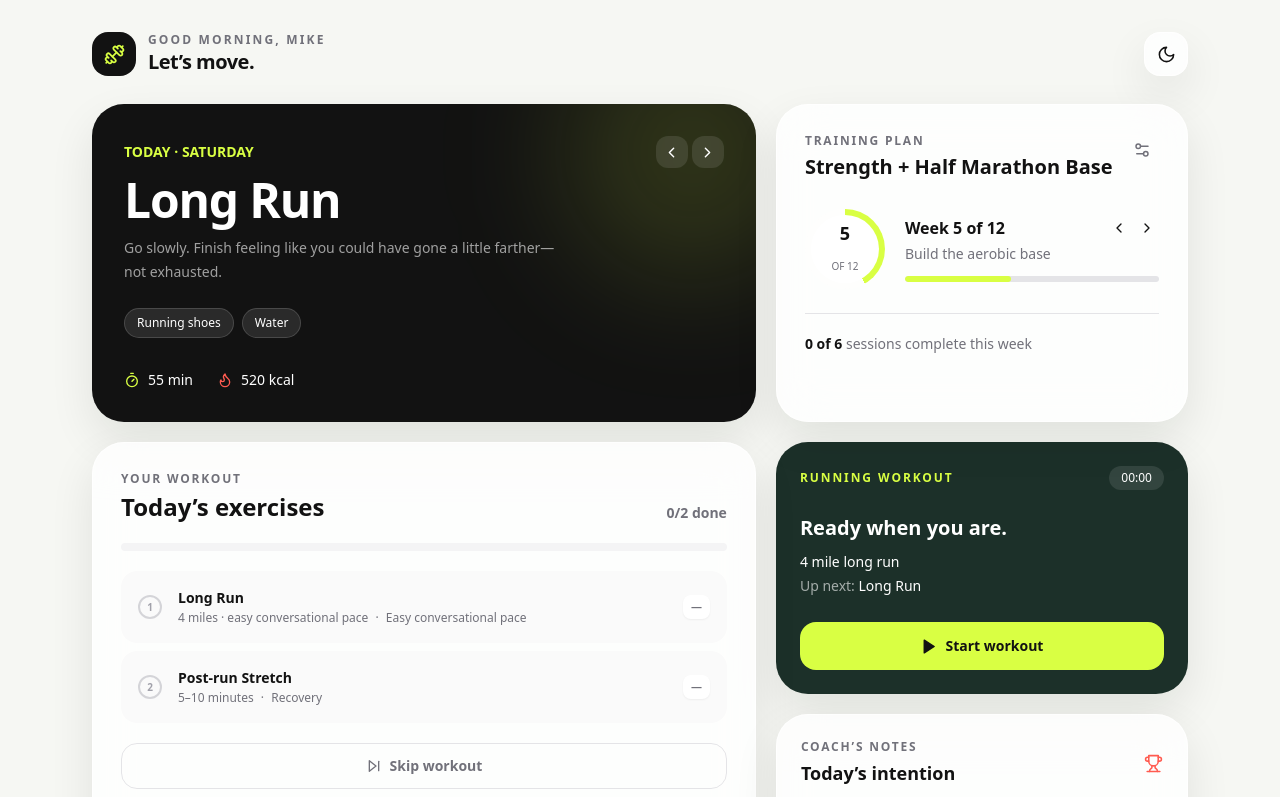
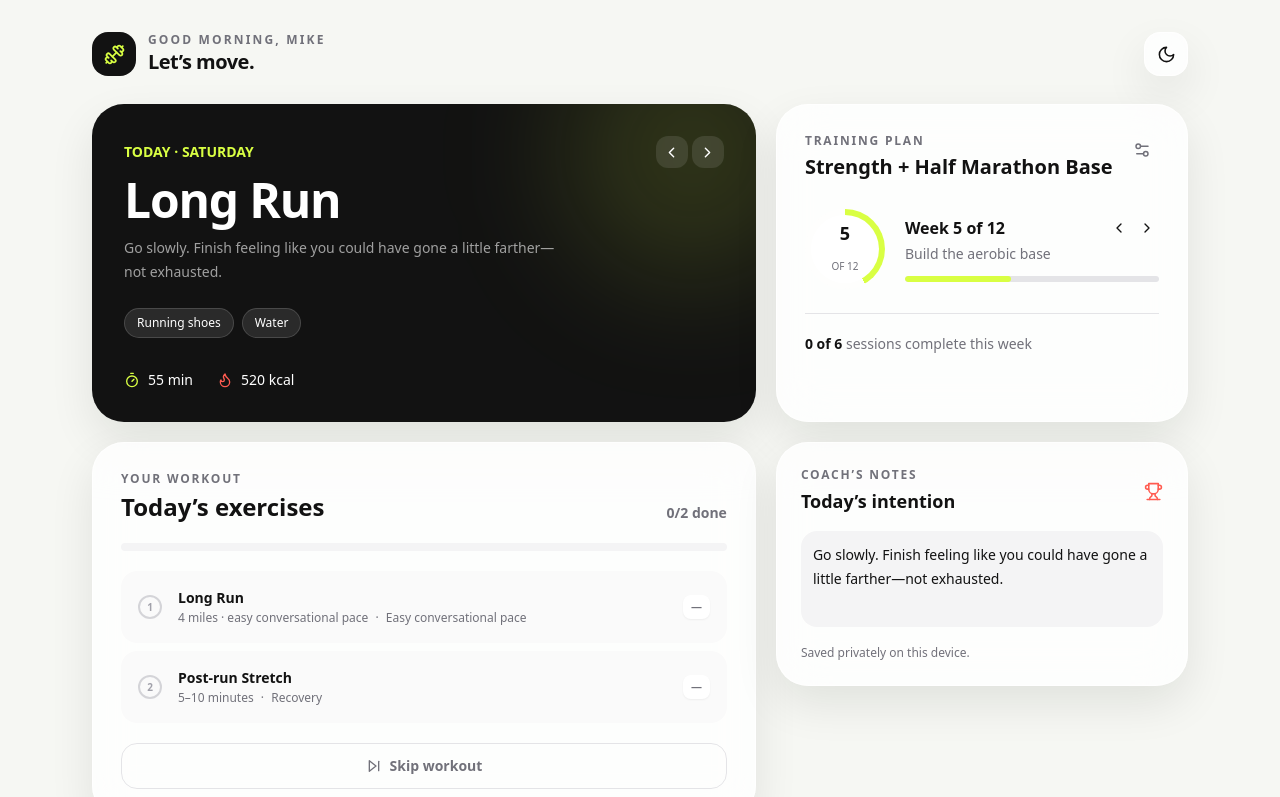
Before and after one commit to MrMikeG/FitnessTracker, a Next.js app: page / in a window 1280 px wide. Shown: the top 797 px of the page. Built offline with nearby package versions, Linux system fonts and the light colour scheme.

Commit message:
Add files via upload

```diff
--- a/app/page.tsx
+++ b/app/page.tsx
@@ -1,9 +1,8 @@
 'use client'
 
-import { useEffect, useMemo, useState } from 'react'
+import { useEffect, useState } from 'react'
 import plan from '@/data/training-plan.json'
-import { Check, ChevronLeft, ChevronRight, CircleCheck, Dumbbell, Flame, Moon, Play, Settings2, SkipForward, Sun, Timer, Trophy, X } from 'lucide-react'
-import { Button } from '@/components/ui/button'
+import { Check, ChevronLeft, ChevronRight, CircleCheck, Dumbbell, Flame, Moon, Settings2, SkipForward, Sun, Timer, Trophy } from 'lucide-react'
 
 type Exercise = (typeof plan.schedule)[keyof typeof plan.schedule]['exercises'][number]
 
@@ -31,14 +30,11 @@ export default function Home() {
   const weekIndex = selectedWeek - 1
   const workoutKey = `${selectedWeek}-${dayKey}`
   const phase = selectedWeek <= 4 ? 'Foundation phase' : selectedWeek <= 8 ? 'Build the aerobic base' : 'Endurance phase'
-  const runFocus = dayKey === 'monday' ? `Easy run · ${plan.weekSettings.easyRun[weekIndex]}` : dayKey === 'wednesday' ? plan.weekSettings.speedRun[weekIndex] : dayKey === 'saturday' ? `${plan.weekSettings.longRunMiles[weekIndex]} mile long run` : null
-  const exercises = workout.exercises.map(exercise => exercise.id === 'speed-session' ? { ...exercise, detail: plan.weekSettings.speedRun[weekIndex] } : exercise.id === 'long-run' ? { ...exercise, detail: `${plan.weekSettings.longRunMiles[weekIndex]} miles · easy conversational pace` } : exercise)
+  const exercises = workout.exercises.map(exercise => exercise.id === 'easy-run' ? { ...exercise, detail: `${plan.weekSettings.easyRun[weekIndex]} · easy conversational pace` } : exercise.id === 'speed-session' ? { ...exercise, detail: plan.weekSettings.speedRun[weekIndex] } : exercise.id === 'long-run' ? { ...exercise, detail: `${plan.weekSettings.longRunMiles[weekIndex]} miles · easy conversational pace` } : exercise)
   const [completedByDay, setCompletedByDay] = useState<Record<string, string[]>>({})
   const [completedWorkouts, setCompletedWorkouts] = useState<string[]>([])
   const [skippedDays, setSkippedDays] = useState<string[]>([])
   const [notesByWorkout, setNotesByWorkout] = useState<Record<string, string>>({})
-  const [running, setRunning] = useState(false)
-  const [elapsed, setElapsed] = useState(0)
   const [dark, setDark] = useState(false)
   const [hydrated, setHydrated] = useState(false)
 
@@ -70,15 +66,8 @@ export default function Home() {
     const progress: SavedProgress = { completedByDay, completedWorkouts, skippedDays, notesByWorkout, selectedDayIndex, selectedWeek, dark }
     window.localStorage.setItem(storageKey, JSON.stringify(progress))
   }, [completedByDay, completedWorkouts, dark, hydrated, notesByWorkout, selectedDayIndex, selectedWeek, skippedDays])
-  useEffect(() => {
-    if (!running) return
-    const t = window.setInterval(() => setElapsed(s => s + 1), 1000)
-    return () => window.clearInterval(t)
-  }, [running])
 
   const percent = Math.round((completed.length / exercises.length) * 100)
-  const time = `${String(Math.floor(elapsed / 60)).padStart(2, '0')}:${String(elapsed % 60).padStart(2, '0')}`
-  const next = useMemo(() => exercises.find(e => !completed.includes(e.id)) ?? exercises[0], [completed, exercises])
   const toggle = (id: string) => setCompletedByDay(days => {
     const current = days[workoutKey] ?? []
     return { ...days, [workoutKey]: current.includes(id) ? current.filter(x => x !== id) : [...current, id] }
@@ -127,12 +116,6 @@ export default function Home() {
         </div>
 
         <div className="space-y-5">
-          <section className={`rounded-4xl p-6 text-white shadow-soft ${running ? 'bg-[#26483f]' : 'bg-[#1c3029]'}`}>
-            <div className="flex items-center justify-between"><span className="text-xs font-bold tracking-[.16em] text-lime">RUNNING WORKOUT</span><span className="rounded-full bg-white/10 px-3 py-1 text-xs font-medium">{time}</span></div>
-            <h3 className="mt-6 text-xl font-bold">{running ? 'You’re in the zone.' : 'Ready when you are.'}</h3>
-            <p className="mt-2 text-sm leading-6 text-white/60">{runFocus ? <><span className="font-medium text-white">{runFocus}</span><br/>Up next: </> : 'Up next: '}<span className="font-medium text-white">{next.name}</span></p>
-            <Button onClick={() => setRunning(!running)} className="mt-6 w-full gap-2">{running ? <><X size={17}/> Pause workout</> : <><Play size={17} fill="currentColor"/> Start workout</>}</Button>
-          </section>
           <section className="glass rounded-4xl p-6"><div className="flex items-center justify-between"><div><p className="text-xs font-bold uppercase tracking-[.15em] muted">Coach’s notes</p><h3 className="mt-1 text-lg font-bold">Today’s intention</h3></div><Trophy size={19} className="text-coral"/></div><textarea value={notes} onChange={e => updateNotes(e.target.value)} className="mt-4 min-h-24 w-full resize-none rounded-2xl bg-zinc-100 p-3 text-sm leading-6 outline-none ring-lime focus:ring-2 dark:bg-white/5"/><p className="mt-3 text-xs muted">Saved privately on this device.</p></section>
         </div>
       </section>
--- a/data/training-plan.json
+++ b/data/training-plan.json
@@ -24,7 +24,8 @@
         { "id": "db-shoulder", "name": "Dumbbell Shoulder Press", "detail": "3 sets × 10 reps", "load": "Working weight", "rest": "75 sec" },
         { "id": "cable-row", "name": "Seated Cable Row", "detail": "3 sets × 10 reps", "load": "Controlled", "rest": "75 sec" },
         { "id": "incline-db", "name": "Incline Dumbbell Press", "detail": "3 sets × 10 reps", "load": "Working weight", "rest": "75 sec" },
-        { "id": "plank", "name": "Plank", "detail": "3 sets × 45 sec", "load": "Bodyweight", "rest": "45 sec" }
+        { "id": "plank", "name": "Plank", "detail": "3 sets × 45 sec", "load": "Bodyweight", "rest": "45 sec" },
+        { "id": "easy-run", "name": "Easy Run", "detail": "Week-specific duration", "load": "Conversational pace", "rest": "—" }
       ]
     },
     "tuesday": {
```
